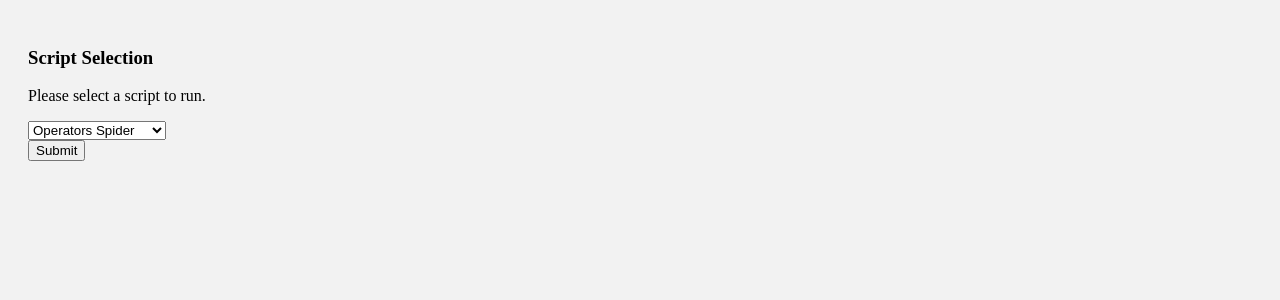
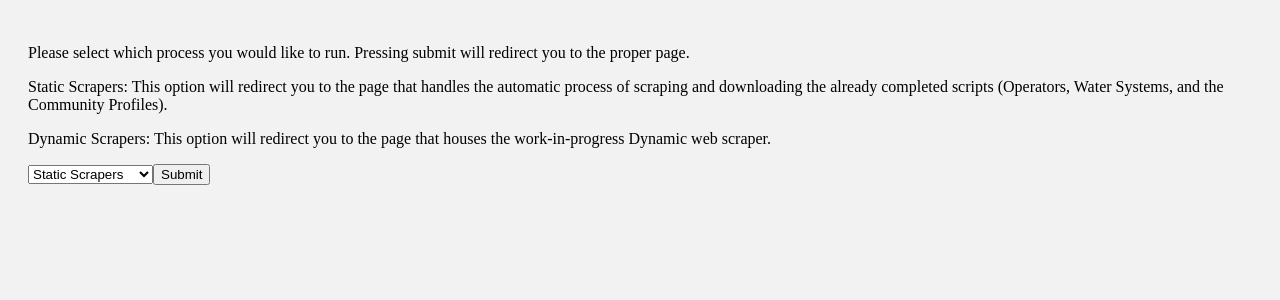
Before and after one commit to akdasUAF/ArcticOutlook, a Flask app: page / in a window 1280 px wide. Shown: the top 300 px of the page. Run offline with Flask 3, Linux system fonts and the light colour scheme.

Commit message:
Readjusted index.html
Changed index.html to be a page to reroute the user to either the dynamic scraper or the page that handles the running of the static scrapers.

```diff
--- a/server/app.py
+++ b/server/app.py
@@ -1,4 +1,4 @@
-from flask import Flask, render_template, request, url_for
+from flask import Flask, render_template, request, redirect
 import subprocess, os, json
 import pandas as pd
 from scripts.community_profiles import main
@@ -14,7 +14,7 @@ def display_text_input(s):
     # Display operator parameters
     if s == 'Operators':
         return render_template(
-            'index.html',
+            'static_scrapers.html',
             operation=True,
             script=s
         )
@@ -22,7 +22,7 @@ def display_text_input(s):
     # Display systems parameters
     if s == 'Systems':
         return render_template(
-            'index.html',
+            'static_scrapers.html',
             operation=True,
             script=s
         )
@@ -30,7 +30,7 @@ def display_text_input(s):
     # Display community_profiles parameters
     if s == 'Community_Profiles':
         return render_template(
-            'index.html',
+            'static_scrapers.html',
             operation=True,
             script=s
         )
@@ -38,15 +38,28 @@ def display_text_input(s):
     # Something went wrong
     else:
         return render_template(
-            'index.html',
+            'static_scrapers.html',
             operation=False,
             msg="Something went wrong."
         )
 
 
-@app.route("/", methods=['POST','GET'])
+@app.route("/", methods=['POST', 'GET'])
 def index():
-    """Handles index page navigation and form display."""
+    """This function handles the display of the main page."""
+    if request.method == 'POST':
+        if 'select_task' in request.form:
+            if request.form['SelectTask'] == 'static_scrapers':
+                return redirect("/scrapers")
+            else:
+                return redirect("/dynamic")
+        return render_template('index.html')
+    return render_template('index.html')
+
+
+@app.route("/scrapers", methods=['POST','GET'])
+def run_static_scrapers():
+    """This function handles the display and operation of the premade scrapers."""
 
     if request.method == 'POST':
         # User selected a script
@@ -84,7 +97,7 @@ def index():
                 proc.wait()
 
             return render_template(
-                'index.html',
+                'static_scrapers.html',
                 operation=False,
                 msg="Operator spider finished."
             )
@@ -144,7 +157,7 @@ def index():
                 proc.wait()
 
             return render_template(
-                'index.html',
+                'static_scrapers.html',
                 operation=False,
                 msg="System spider finished."
             )
@@ -160,12 +173,12 @@ def index():
             else:
                 main(['-uri', uri, '-db', db, '-comm', comm, '-con', con])
             return render_template(
-                'index.html',
+                'static_scrapers.html',
                 operation=False,
                 msg="community_profiles.py finished."
             )
 
-    return render_template('index.html')
+    return render_template('static_scrapers.html')
 
 
 if __name__ == "__main__":
--- a/server/templates/index.html
+++ b/server/templates/index.html
@@ -7,81 +7,16 @@
 {% endblock %}
 
 {% block body %}
-<div ID="scriptselection">
-    <h3> Script Selection </h3>
-    <p>Please select a script to run.</p>
-    <form method="POST" enctype=multipart/form-data>
-        <select id="SelectScript" name="SelectScript">
-            <option value="Operators">Operators Spider</option>
-            <option value="Systems">Systems Spider</option>
-            <option value="Community_Profiles">Community Profiles</option>
-        </select>
-        <br/>
-        <input type="submit" value="Submit" name="script"/>
+<div id="main">
+    <p>Please select which process you would like to run. Pressing submit will redirect you to the proper page.</p>
+    <p>Static Scrapers: This option will redirect you to the page that handles the automatic process of scraping and downloading
+        the already completed scripts (Operators, Water Systems, and the Community Profiles).</p>
+    <p>Dynamic Scrapers: This option will redirect you to the page that houses the work-in-progress Dynamic web scraper.</p>
+    <form id="select_task" method="POST">
+        <select id="SelectTask" name="SelectTask">
+            <option value="static_scrapers">Static Scrapers</option>
+            <option value="dynamic_scraper">Dynamic Scraper</option>
+        <input type="submit" value="Submit" name="select_task">
     </form>
 </div>
-
-{% if operation == True %}
-<div ID="mongodb">
-    <h3>Please input the following MongoDB information:</h3>
-    <p>This information can be found in your MongoDB Database.<br/>The connection string, or URI, is what allows the script
-    to input the information into the database.<br/>The Database name is the name of your primary Database.<br/>The
-    Collection(s) name refers to the Collection/Table within the Database in which you wish to store the information.</p>
-    <form method="POST" ID="mongoDB">
-        <label for="download">Download as CSV?</label>
-        <input type="checkbox" id="download" name="download" value="download">
-        <div class="row">
-            <label for="Connection">Connection String (Example: mongodb+srv://<username>:<password>@beyondthebasics.abcde.mongodb.net/test)</label>
-            <input name="Connection" type="text">
-        </div>
-
-        <div class="row">
-            <label for="Database">Database Name (Example: Outlook)</label>
-            <input name="Database" type="text">
-        </div>
-
-        {% if script == "Operators" %}
-        <div class="row">
-            <label for="Operators">Operators Collection Name (Example: Operators)</label>
-            <input name="Operators" type="text">
-        </div>
-        <br/>
-        <input type="submit" value="Submit" name="op"/>
-        {% endif %}
-
-        {% if script == "Systems" %}
-        <div class="row">
-            <label for="Systems">Systems Collection Name (Example: Systems)</label>
-            <input name="Systems" type="text">
-        </div>
-
-        <div class="row">
-            <label for="SContact">Systems Contact Collection Name (Example: SystemContacts)</label>
-            <input name="SContact" type="text">
-        </div>
-        <br/>
-        <input type="submit" value="Submit" name="sys"/>
-        {% endif %}
-
-        {% if script == "Community_Profiles" %}
-        <div class="row">
-            <label for="Community">Community Collection Name (Example: Community)</label>
-            <input name="Community" type="text">
-        </div>
-
-        <div class="row">
-            <label for="CContact">Community Contact Collection Name (Example: Contacts)</label>
-            <input name="CContact" type="text">
-        </div>
-        <br/>
-        <input type="submit" value="Submit" name="cc"/>
-        {% endif %}
-    </form>
-</div>
-{% endif %}
-{% if operation == False %}
-<br/>
-<p>{{msg}}</p>
-
-{% endif %}
 {% endblock %}
```
Also changed, not shown: server/templates/static_scrapers.html (added, +87 -0 lines).
